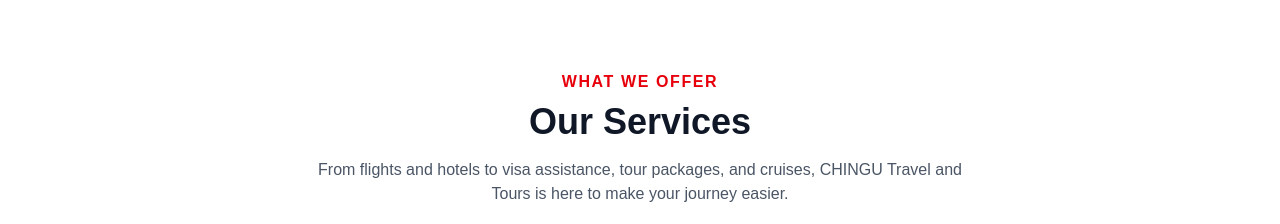
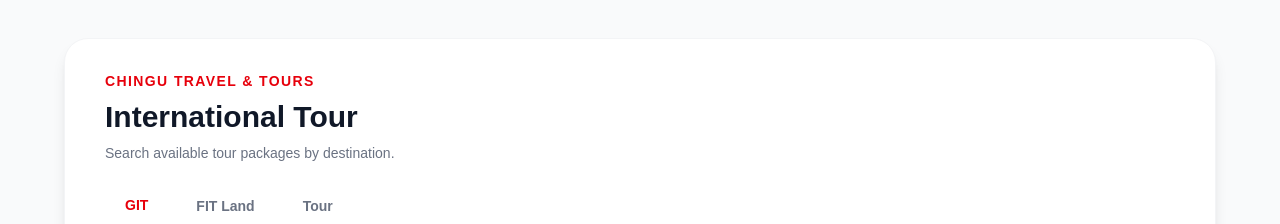
Before and after one commit to chingutravelandtours/chingu-website, a Next.js app: page / in a window 1280 px wide. Shown: the part 728-952 px from the top of the page. Built offline with nearby package versions, Linux system fonts and the light colour scheme.

Commit message:
Update page.tsx

```diff
--- a/app/page.tsx
+++ b/app/page.tsx
@@ -1,6 +1,5 @@
 import Navbar from "../components/Navbar";
 import Hero from "../components/Hero";
-import Services from "../components/Services";
 import TourPackages from "../components/TourPackages";
 
 export default function Home() {
@@ -8,7 +7,6 @@ export default function Home() {
     <>
       <Navbar />
       <Hero />
-      <Services />
       <TourPackages />
     </>
   );
```
